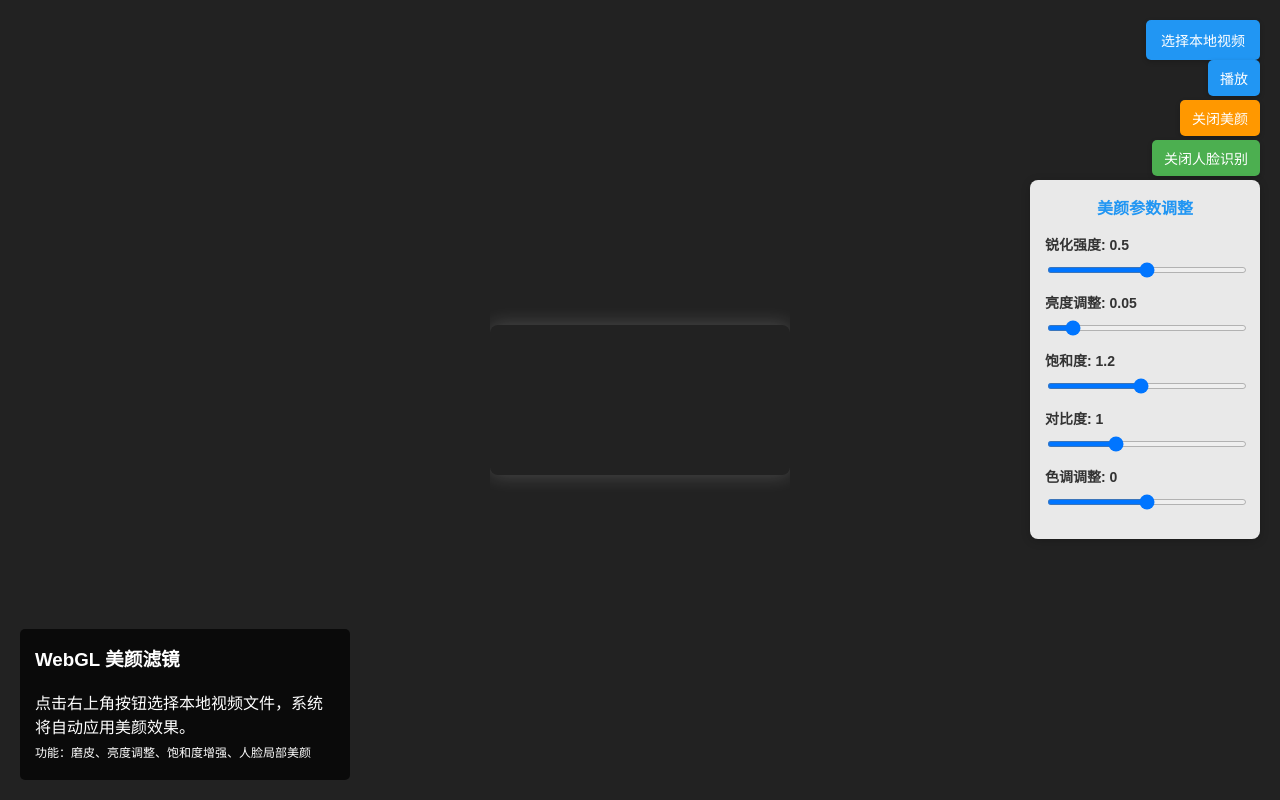
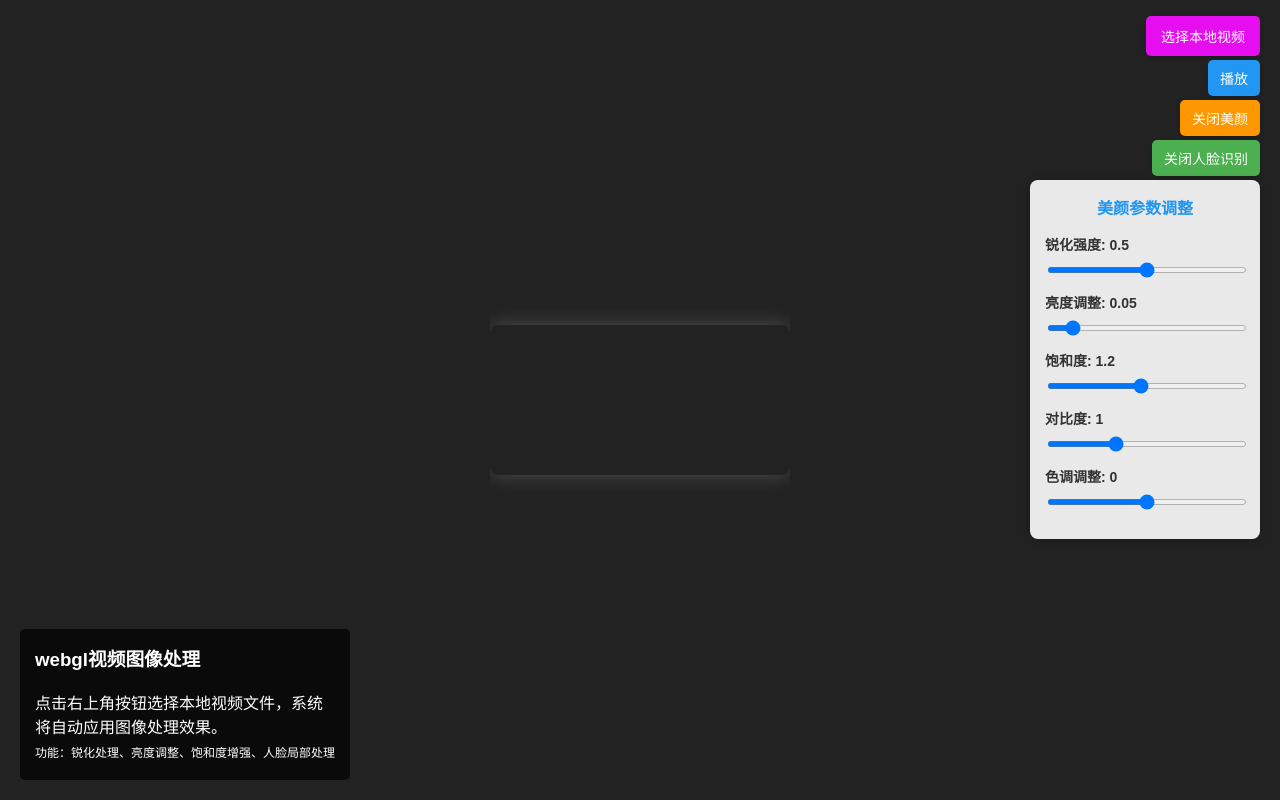
Before and after one commit to baoruirui7/webgl-beauty-demo, a plain HTML site: page index.html in a window 1280 px wide. Drawn offline with Linux system fonts and the light colour scheme.

Commit message:
feat: final

```diff
--- a/index.html
+++ b/index.html
@@ -14,7 +14,8 @@
 <head>
   <meta charset="UTF-8" />
   <meta name="viewport" content="width=device-width, initial-scale=1" />
-  <title>WebGL 美颜滤镜 Demo</title>
+  <title>WebGL 视频图像处理</title>
+  <link rel="icon" type="image/jpeg" href="me.jpeg" />
   <link rel="stylesheet" href="style.css" />
   <script src="https://cdn.jsdelivr.net/npm/@mediapipe/face_mesh/face_mesh.js"></script>
   <script src="https://cdn.jsdelivr.net/npm/@mediapipe/camera_utils/camera_utils.js"></script>
@@ -22,13 +23,13 @@
   <script src="https://cdn.jsdelivr.net/npm/@mediapipe/drawing_utils/drawing_utils.js" crossorigin="anonymous"></script>
 </head>
 <body>
-  <video id="video" autoplay playsinline style="display:none;"></video>
+  <video id="video" playsinline style="display:none;"></video>
   <canvas id="canvas"></canvas>
 
   <div id="info" style="position: fixed; bottom: 20px; left: 20px; background-color: rgba(0,0,0,0.7); color: white; padding: 15px; border-radius: 5px; font-family: Arial, sans-serif; max-width: 300px;">
-    <h3 style="margin-top: 0;">WebGL 美颜滤镜</h3>
-    <p style="margin-bottom: 5px;">点击右上角按钮选择本地视频文件，系统将自动应用美颜效果。</p>
-    <p style="margin: 5px 0; font-size: 12px;">功能：磨皮、亮度调整、饱和度增强、人脸局部美颜</p>
+    <h3 style="margin-top: 0;">webgl视频图像处理</h3>
+    <p style="margin-bottom: 5px;">点击右上角按钮选择本地视频文件，系统将自动应用图像处理效果。</p>
+    <p style="margin: 5px 0; font-size: 12px;">功能：锐化处理、亮度调整、饱和度增强、人脸局部处理</p>
   </div>
 
   <script type="module" src="main.js"></script>
--- a/main.js
+++ b/main.js
@@ -54,8 +54,9 @@ async function initVideo() {
         video.videoHeight
       );
 
-      // 不自动播放，等待用户交互后再播放
-      console.log("默认视频已加载，请点击播放按钮开始播放");
+      video.play().catch((err) => {
+        console.error("自动播放失败，需要用户交互:", err);
+      });
     };
   } catch (e) {
     console.error("视频初始化失败:", e);
@@ -351,11 +352,11 @@ function setupVideoSelection() {
   const selectVideoBtn = document.createElement("button");
   selectVideoBtn.textContent = "选择本地视频";
   selectVideoBtn.style.position = "fixed";
-  selectVideoBtn.style.top = "20px";
+  selectVideoBtn.style.top = "16px";
   selectVideoBtn.style.right = "20px";
   selectVideoBtn.style.zIndex = "1000";
   selectVideoBtn.style.padding = "10px 15px";
-  selectVideoBtn.style.backgroundColor = "#2196F3";
+  selectVideoBtn.style.backgroundColor = "#e60ef1ff";
   selectVideoBtn.style.color = "white";
   selectVideoBtn.style.border = "none";
   selectVideoBtn.style.borderRadius = "5px";
@@ -451,7 +452,6 @@ function setupVideoSelection() {
       video
         .play()
         .then(() => {
-          playPauseBtn.textContent = "暂停";
           console.log("视频开始播放");
         })
         .catch((err) => {
@@ -459,22 +459,21 @@ function setupVideoSelection() {
         });
     } else {
       video.pause();
-      playPauseBtn.textContent = "播放";
+
       console.log("视频已暂停");
     }
   };
 
-  // 添加全局点击事件监听器，确保在任何用户交互后尝试播放
-  document.addEventListener(
-    "click",
-    function initPlay() {
-      // 尝试播放视频，但不报错（如果已经播放则忽略）
-      video.play().catch(() => {});
-      // 移除监听器，避免重复尝试
-      document.removeEventListener("click", initPlay);
-    },
-    { once: true }
-  );
+  // 添加视频播放状态事件监听器，确保UI与实际状态同步
+  video.addEventListener("play", () => {
+    playPauseBtn.textContent = "暂停";
+    playPauseBtn.style.backgroundColor = "#795548";
+  });
+
+  video.addEventListener("pause", () => {
+    playPauseBtn.textContent = "播放";
+    playPauseBtn.style.backgroundColor = "#2196F3";
+  });
 
   document.body.appendChild(playPauseBtn);
 
```
Also changed, not shown: me.jpeg (added).
